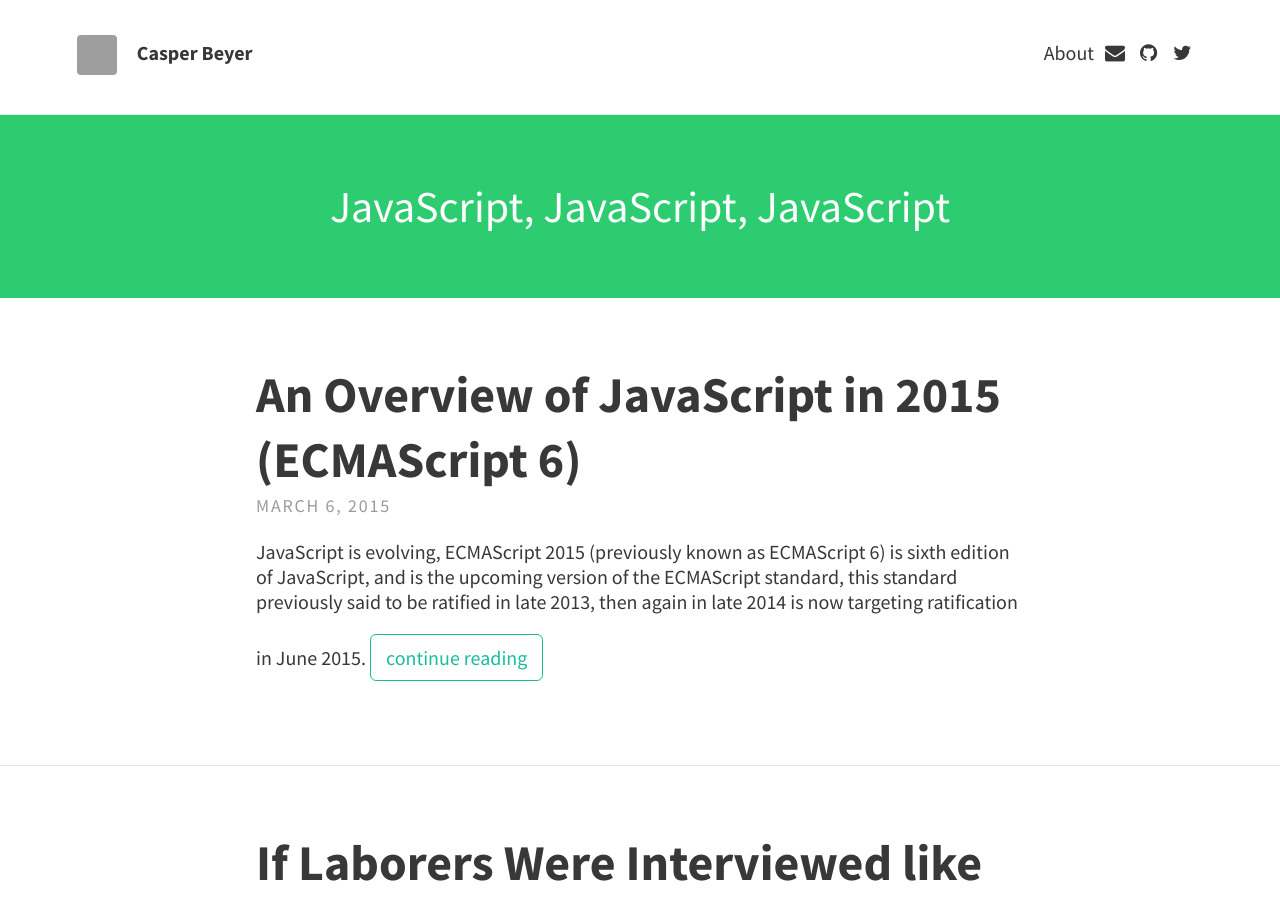
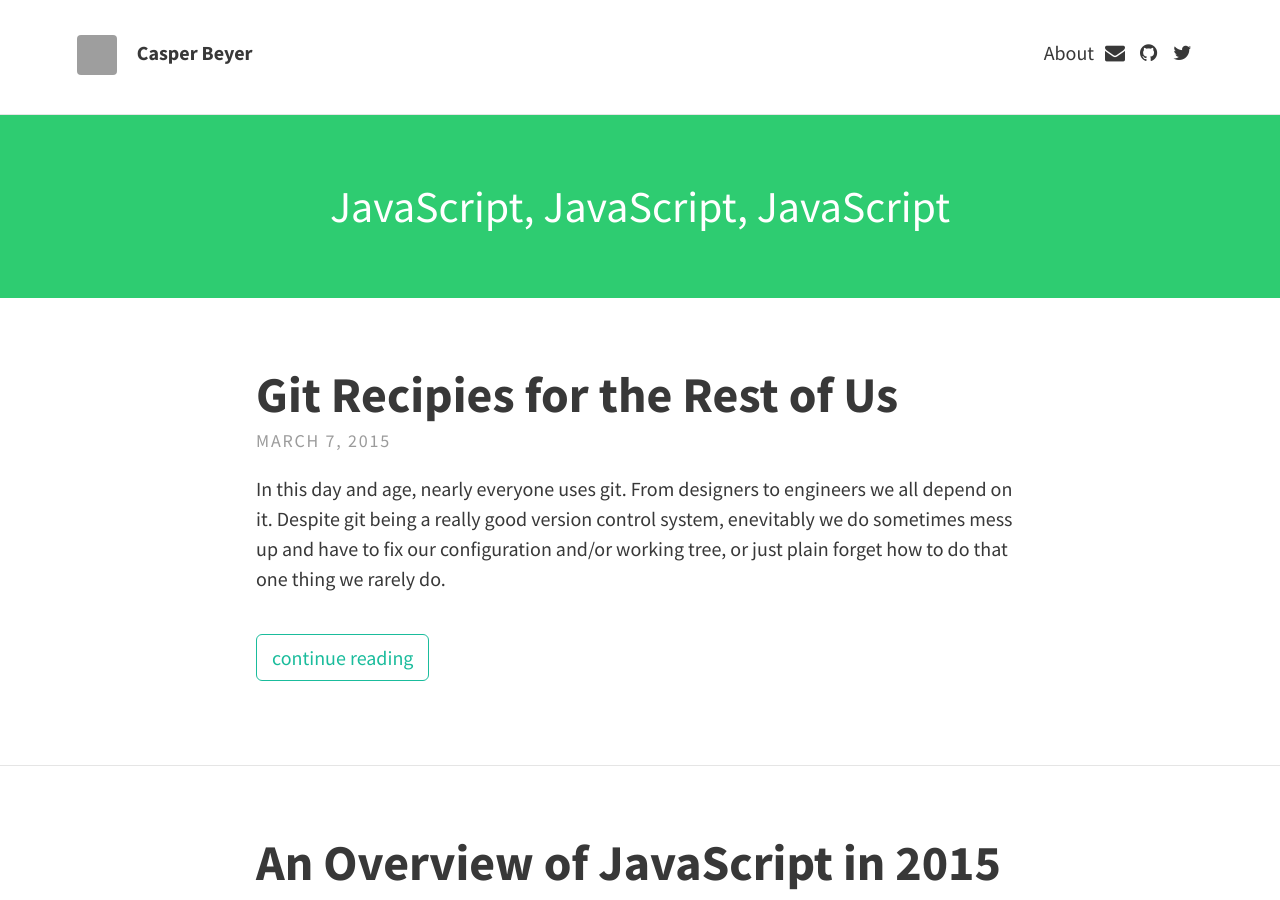
Before and after one commit to caspervonb/caspervonb.github.bak, a Jekyll site: the page built from index.html, in a window 1280 px wide and 900 px high. Built offline with Jekyll 4.4.1, drawn with Linux system fonts in a browser that asks for light colours; nearby versions of some CDN libraries; Markdown is read by kramdown in place of the engine named in the settings; the list of posts is cut into pages by our own code; some of the changed text lies outside the part shown; grey boxes are pictures that could not be loaded.

Commit message:
Update _posts/2015-03-07-git-recipies-for-the-rest-of-us.markdown

````diff
--- a/_posts/2015-03-07-git-recipies-for-the-rest-of-us.markdown
+++ b/_posts/2015-03-07-git-recipies-for-the-rest-of-us.markdown
@@ -1,20 +1,48 @@
 ---
-published: false
 layout: post
-title: Git Recipes for the Rest of Us
+title: Git Recipies for the Rest of Us
 categories:
   - tools
 related_books:
-  - title: Version Control with Git
+  -
+    title: Version Control with Git
+    thumbnail: https://images-na.ssl-images-amazon.com/images/I/51n%2BRSsEmEL._SL160_.jpg
     excerpt: "Get up to speed on Git for tracking, branching, merging, and managing code revisions. Through a series of step-by-step tutorials, this practical guide takes you quickly from Git fundamentals to advanced techniques, and provides friendly yet rigorous advice for navigating the many functions of this open source version control system."
-    url: "http://amzn.to/1KzEgF5"
+    url: http://amzn.to/1KzEgF5
+
+  -
+    title: Pro Git
+    thumbnail: https://images-na.ssl-images-amazon.com/images/I/51yUrziP2fL._SL160_.jpg
+    excerpt: Pro Git (Second Edition) is your fully-updated guide to Git and its usage in the modern world. Git has come a long way since it was first developed by Linus Torvalds for Linux kernel development. It has taken the open source world by storm since its inception in 2005, and this book teaches you how to use it like a pro.
+    url: http://amzn.to/1MeXNGg
 ---
 
-In this day and age, nearly everyone uses git from designers to engineers, and having a good git flow is key, but enevitably we do sometimes mess up and need to clean up our mess before merging or pushing our source tree.
+In this day and age, nearly everyone uses git. From designers to engineers we all depend on it. Despite git being a really good version control system, enevitably we do sometimes mess up and have to fix our configuration and/or working tree, or just plain forget how to do that one thing we rarely do.
+
+## Change authentication timeout
+Git can remember your https credentials if you aren't using a ssh key, integrates nicely with the native keychain.
+The default timeout is rather short however, this can be changed via
+
+```sh
+git config --global credential.helper "cache --timeout=<SECONDS>"
+```
+
+For a full work day, this could be set to 28800.
 
 ## Change Message of the Previous Commit
+To fix a typo, or other error in the previous commit before pushing to remote,
+we can simply add --append to the git commit command and we will get the editor again.
 
 ```sh
+git commit --amend
+```
+
+## Add a File to the Previous Commit
+To add a file that we forgot to add in the previous commit, we can simply add it
+via `git add <filename>`, then call `git commit -amend` to add the changeset to the latest commit.
+
+```sh
+git add <filename>
 git commit --amend
 ```
 
@@ -25,12 +53,32 @@
 ```
 
 ## Undo the previous commit
+To undo the most recent commit we can run `git reset HEAD~1`.
+If we pass `--soft` option the working tree will be kept intact letting us
+use `git add` and friends to do the commit again.
 
 ```sh
+git reset --soft HEAD~1
+```
+
+To remove the commit completely, resetting the changed files back to their
+original state we can pass the `--hard` option.
+
+```
 git reset --hard HEAD~1
 ```
 
+## Clean the Working Tree
+To remove files that are not being tracked, we can use `git clean`.
+
+```sh
+git clean --force
+```
+
 ## Change Author of the Previous Commit
+To fix the author after, for example forgetting to set `user.name` and
+`user.email`. We can run `git commit` with the `--reset-author` option
+after having updated the configuration fields.
 
 ```sh
 git config user.name "Your name"
@@ -39,7 +87,17 @@
 git commit --amend --reset-author
 ```
 
-## Change Author of All Commits
+## Change Anything Else
+To fix anything else from squashing to re-ordering commits,
+git rebase with the `--interactive` option is the way forward.
+
+```sh
+git rebase --interactive
+```
+
+## Change Author Details of All Their Own Commits
+To fix an author's name and/or email in all their commits,
+we can run the following little shell snippet.
 
 ```sh
 #!/bin/sh
````
